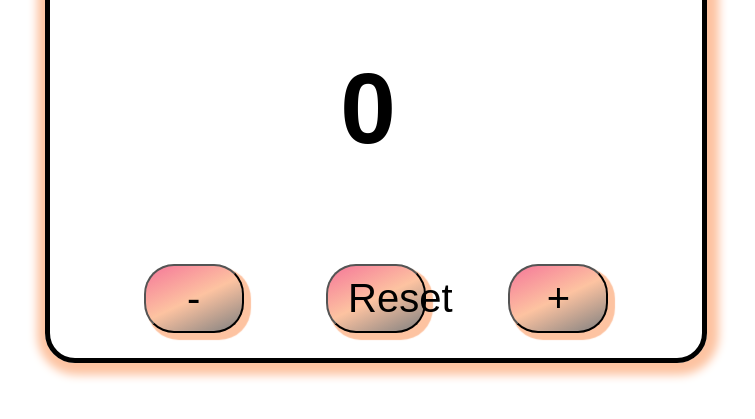
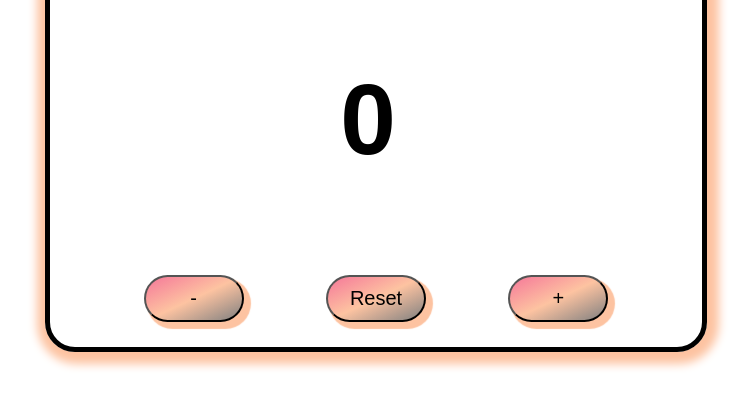
Before and after one commit to Shanthani098/count-app, a plain HTML site: page index.html in a window 1280 px wide. Shown: the part 313-732 px from the top of the page, without its empty margins (264-1019 px from the left). Drawn offline with Linux system fonts and the light colour scheme.

Commit message:
Add files via upload

```diff
--- a/style.css
+++ b/style.css
@@ -1,5 +1,5 @@
 body {
-	font-weight:bold;
+
             text-align: center;
             font-family: Arial;
       		justify-items: center;
@@ -32,12 +32,11 @@ body {
       border-radius:50px;
       }
 
-
 	#count{
       font-size:100px;
       }
         button {
-            font-size: 40px;
+            font-size: 20px;
             margin: 15px;
             width: 100px;
             padding: 10px 20px;
```
